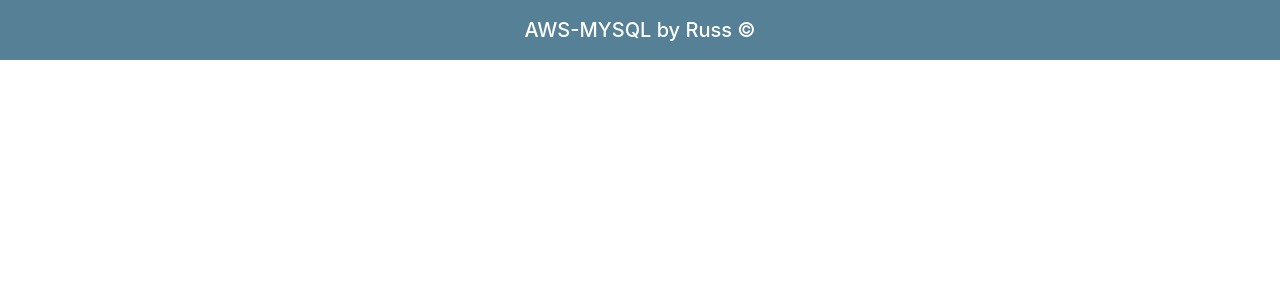
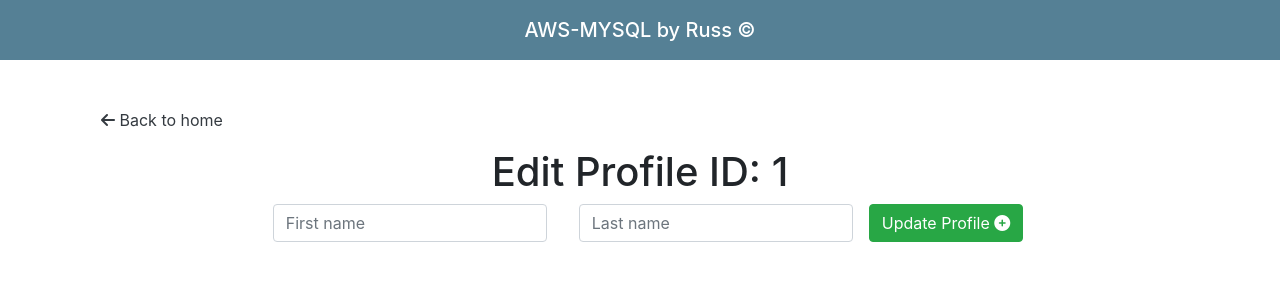
Before and after one commit to russtelen/SERVERLESS-APP, a React (Create React App) app: page /profiles/1/edit in a window 1280 px wide. Shown: the top 300 px of the page. Built offline with nearby package versions, Linux system fonts and the light colour scheme; no server answers.

Commit message:
Update Profile

```diff
--- a/src/App.js
+++ b/src/App.js
@@ -4,6 +4,7 @@ import { BrowserRouter as Router, Route, Switch } from "react-router-dom";
 import Header from "./components/general/Header";
 import ProfileList from "./components/ProfileList";
 import ProfileDetails from "./components/ProfileDetails";
+import EditForm from "./components/EditForm";
 
 function App() {
   return (
@@ -13,6 +14,7 @@ function App() {
         <Route exact path="/" component={ProfileList} />
         <Route exact path="/profiles" component={ProfileList} />
         <Route exact path="/profiles/:id" component={ProfileDetails} />
+        <Route exact path="/profiles/:id/edit" component={EditForm} />
       </Switch>
     </Router>
   );
--- /dev/null
+++ b/src/components/EditForm.js
@@ -0,0 +1,76 @@
+import React, { useState, useEffect } from "react";
+import { Link, useParams, useHistory } from "react-router-dom";
+import { getProfile, updateProfile } from "../network";
+const EditForm = () => {
+  const { id } = useParams();
+  let history = useHistory();
+  const [firstName, setFirstName] = useState("");
+  const [lastName, setLastName] = useState("");
+
+  useEffect(() => {
+    (async () => {
+      const res = await getProfile(id);
+      const data = res[0];
+      setFirstName(data.fname);
+      setLastName(data.lname);
+    })();
+  }, [id]);
+
+  const update = async (e) => {
+    e.preventDefault();
+    await updateProfile(id, firstName, lastName);
+    setFirstName("");
+    setLastName("");
+    history.push("/profiles");
+  };
+
+  return (
+    <div className="container mt-5">
+      <div className="m-3">
+        <Link className="text-dark" to="/profiles">
+          <i className="fas fa-arrow-left"></i> Back to home
+        </Link>
+      </div>
+      <h1 className="text-center">Edit Profile ID: {id}</h1>
+      <div className="d-flex justify-content-center">
+        <form className="form-inline">
+          <div className="form-group mx-sm-3 mb-2">
+            <label htmlFor="firt name" className="sr-only">
+              First name
+            </label>
+            <input
+              type="text"
+              value={firstName || ""}
+              className="form-control"
+              id="first name"
+              placeholder="First name"
+              onChange={(e) => setFirstName(e.target.value)}
+            />
+          </div>
+          <div className="form-group mx-sm-3 mb-2">
+            <label htmlFor="last name" className="sr-only">
+              Last name
+            </label>
+            <input
+              type="text"
+              value={lastName || ""}
+              className="form-control"
+              id="last name"
+              placeholder="Last name"
+              onChange={(e) => setLastName(e.target.value)}
+            />
+          </div>
+          <button
+            onClick={update}
+            type="submit"
+            className="btn btn-success mb-2"
+          >
+            Update Profile <i className="fas fa-plus-circle"></i>
+          </button>
+        </form>
+      </div>
+    </div>
+  );
+};
+
+export default EditForm;
--- a/src/components/ProfileList.js
+++ b/src/components/ProfileList.js
@@ -57,9 +57,12 @@ const ProfileList = () => {
                 <td>{profile.fname}</td>
                 <td>{profile.lname}</td>
                 <td>
-                  <button className="btn btn-warning btn-sm">
+                  <a
+                    className="btn btn-warning btn-sm"
+                    href={`/profiles/${profile.id}/edit`}
+                  >
                     <i className="fas fa-cogs"></i> Edit
-                  </button>
+                  </a>
                 </td>
                 <td>
                   <button
--- a/src/network.js
+++ b/src/network.js
@@ -33,3 +33,16 @@ export const deleteProfile = async (id) => {
 
   return res;
 };
+
+export const updateProfile = async (id, firstName, lastName) => {
+  const res = await axios({
+    method: "put",
+    url: `${URL}/profile/${id}`,
+    data: {
+      fname: firstName,
+      lname: lastName,
+    },
+  });
+
+  return res;
+};
```
